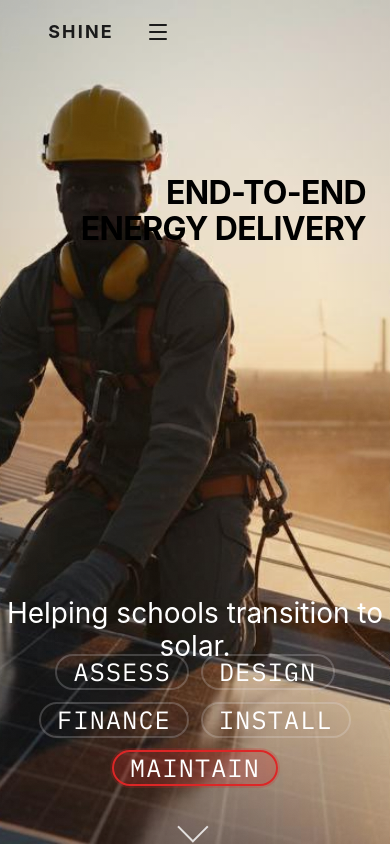
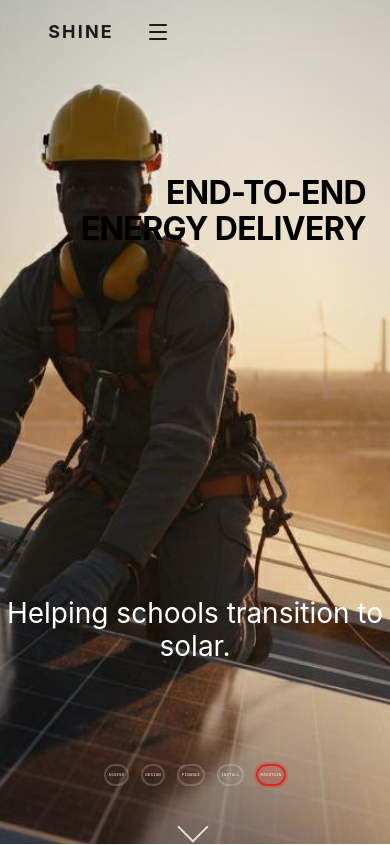
Before and after one commit to Bukenyae/SHINE, a React (Vite) app in the folder app/: page / in a window 390 px wide. Shown: the top 845 px of the page. Built offline with nearby package versions, Linux system fonts and the light colour scheme.

Commit message:
fix: enforce mobile hero chip override specificity

```diff
--- a/app/src/index.css
+++ b/app/src/index.css
@@ -1500,7 +1500,7 @@ html:not([data-theme="light"]) .ecosystem-toggle.light.active {
     bottom: 58px;
   }
 
-  .service-chip {
+  .hero-chip-row .service-chip {
     font-size: 4px;
     padding: 0.075rem 0.16rem;
   }
```
